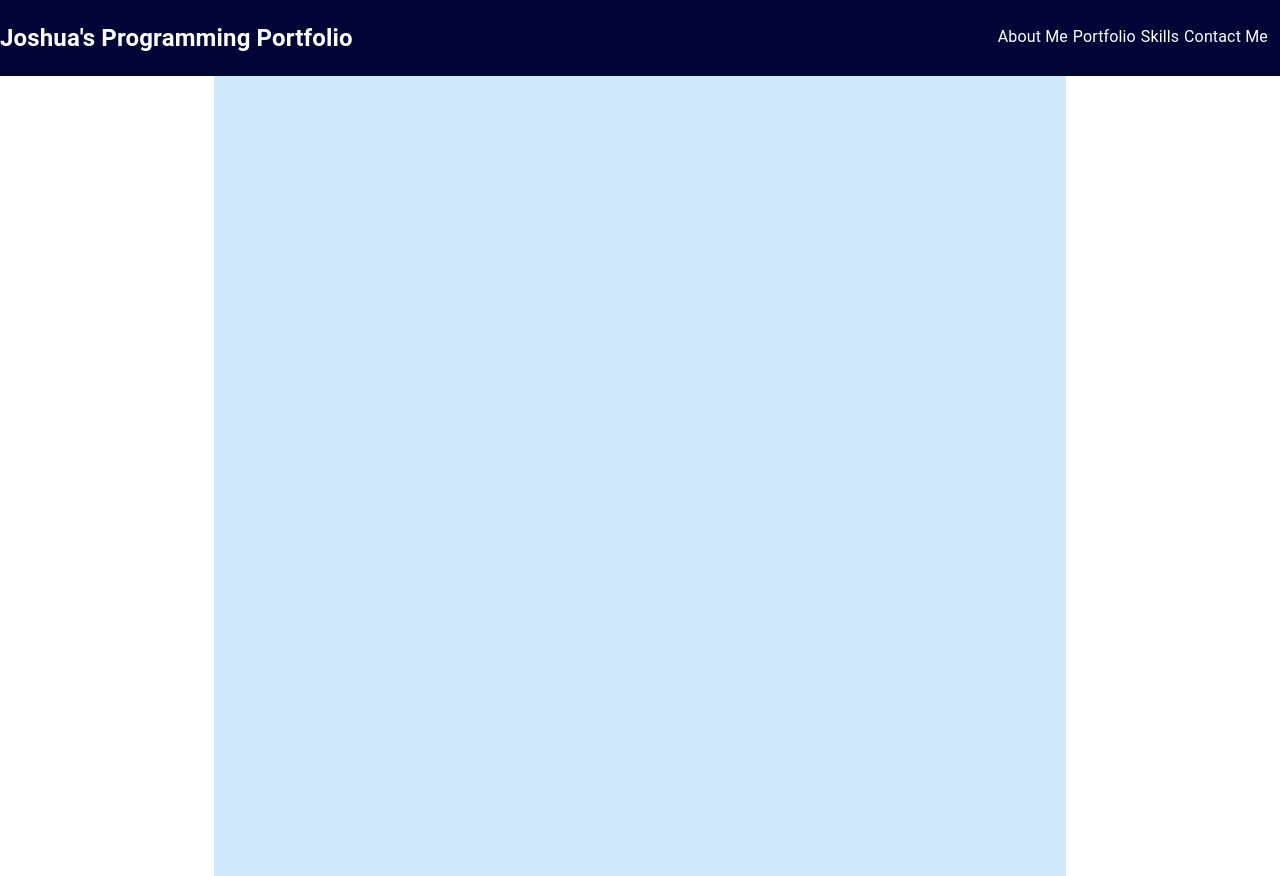
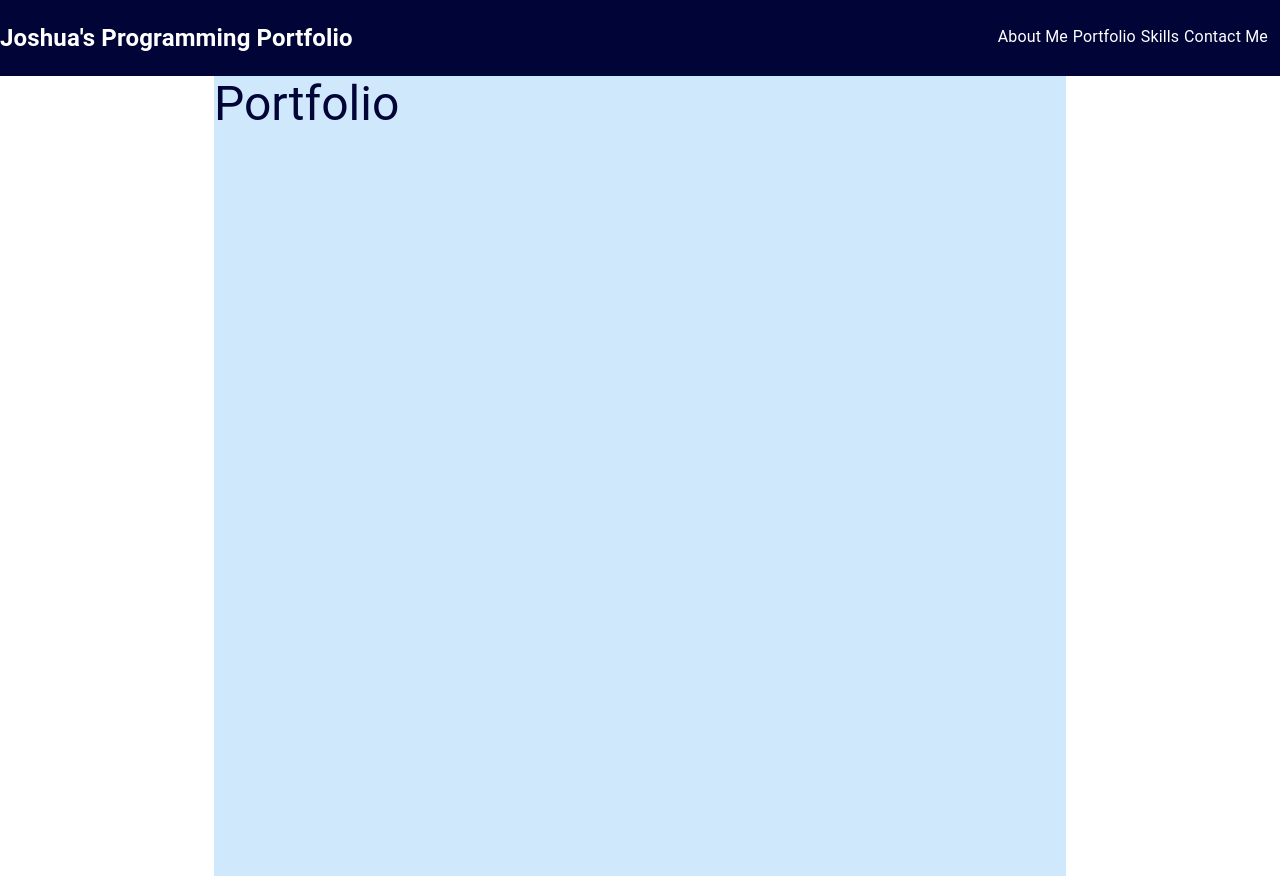
Before and after one commit to CoderJ01/material-ui-programming-portfolio, a React (Create React App) app: page /portfolio in a window 1280 px wide. Built offline with nearby package versions, Linux system fonts and the light colour scheme.

Commit message:
add header to portfolio

```diff
--- a/src/pages/Portfolio/Portfolio.page.jsx
+++ b/src/pages/Portfolio/Portfolio.page.jsx
@@ -2,13 +2,16 @@ import React from 'react';
 import CssBaseline from '@mui/material/CssBaseline';
 import Box from '@mui/material/Box';
 import Container from '@mui/material/Container';
+import { Typography } from '@mui/material';
 
 const Portfolio = () => {
     return (
         <React.Fragment>
             <CssBaseline />
             <Container maxWidth="md">
-                <Box sx={{ bgcolor: '#cfe8fc', height: '100vh' }} />
+                <Box sx={{ bgcolor: '#cfe8fc', height: '100vh' }}>
+                <Typography variant="h3" gutterBottom sx={{ color: 'rgb(0, 4, 55)' }}>Portfolio</Typography>
+                </Box>
             </Container>
         </React.Fragment>
     );
```
